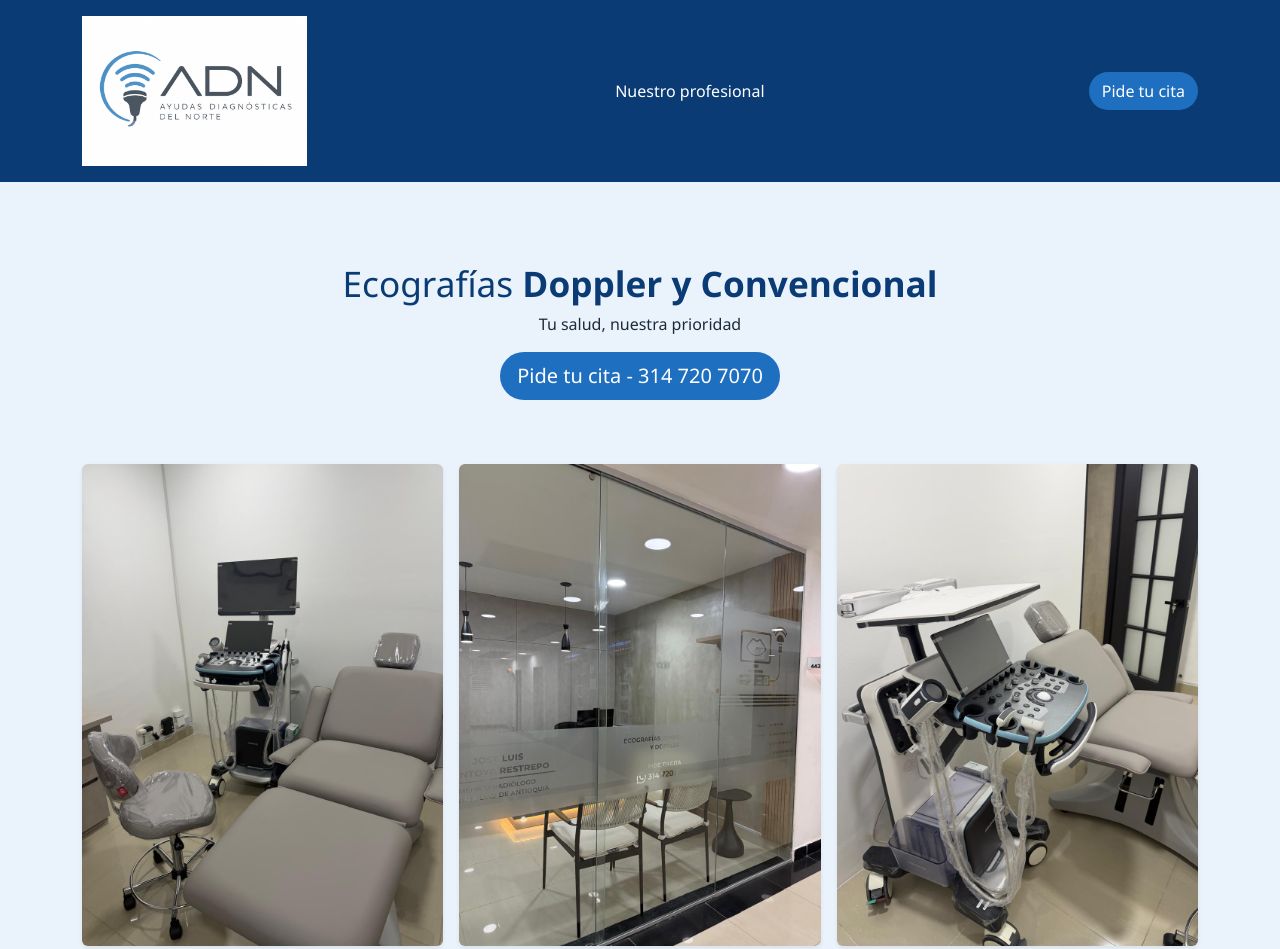
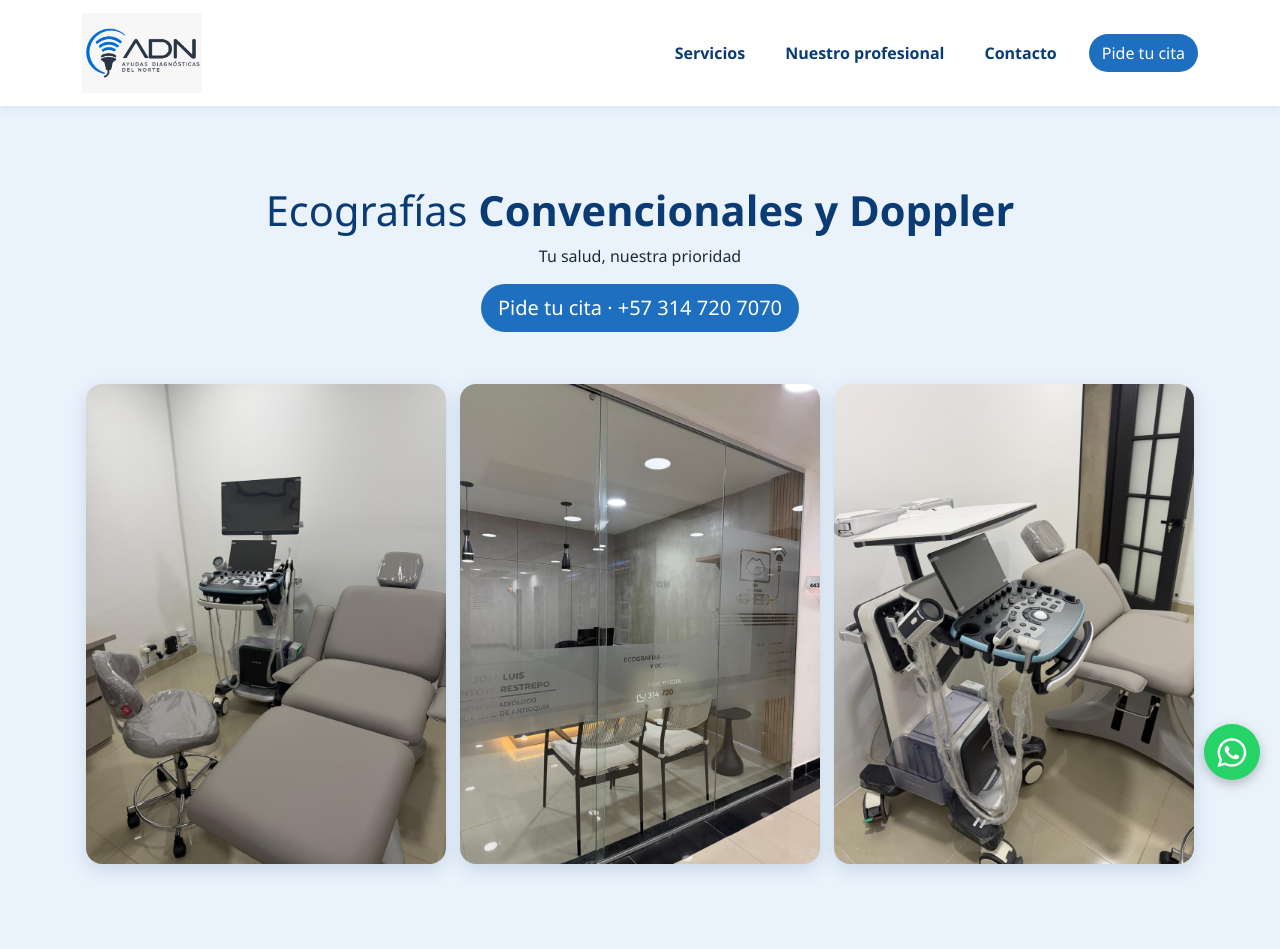
Before and after one commit to manujaramillo045-bit/adn-web2, a plain HTML site: page index.html in a window 1280 px wide. Shown: the top 949 px of the page. Drawn offline with nearby package versions, Linux system fonts and the light colour scheme.

Commit message:
pag web codigo actualizado

```diff
--- a/css/style.css
+++ b/css/style.css
@@ -4,78 +4,99 @@
     --azul-claro: #eaf3fc;
 }
 
-body
-{
+body {
     font-family: "Segoe UI", Arial, sans-serif;
     color: #1c2b3a;
 }
 
-.navbar-adn
-{
+/* Header nuevo (index.html) */
+.header-adn {
+    background: #ffffff;
+    box-shadow: 0 2px 10px rgba(11,59,117,.08);
+}
+
+    .header-adn .nav-link {
+        color: var(--azul-oscuro);
+        font-weight: 600;
+    }
+
+        .header-adn .nav-link:hover {
+            color: var(--azul-medio);
+        }
+
+.logo-adn {
+    height: 56px;
+    width: auto;
+}
+
+@media (min-width: 768px) {
+    .logo-adn {
+        height: 80px;
+    }
+}
+
+/* Header viejo (todavía usado en profesional.html, no tocar) */
+.navbar-adn {
     background: var(--azul-oscuro);
     color: #fff;
 }
 
-.marca
-{
+.marca {
     font-size: 1.6rem;
     font-weight: 700;
 }
 
-    .marca small
-    {
+    .marca small {
         font-size: .8rem;
         font-weight: 400;
         display: block;
     }
 
-.btn-adn
-{
+.btn-adn {
     background: var(--azul-medio);
     color: #fff;
     border-radius: 30px;
 }
 
-    .btn-adn:hover
-    {
-        background: #fff;
-        color: var(--azul-oscuro);
+    .btn-adn:hover {
+        background: var(--azul-oscuro);
+        color: #fff;
     }
 
-.hero
-{
+.hero {
+    padding: 48px 0;
     background: var(--azul-claro);
-    padding: 80px 0;
 }
 
-    .hero h1
-    {
-        color: var(--azul-oscuro);
-        font-size: 2.2rem;
+@media (min-width: 768px) {
+    .hero {
+        padding: 80px 0;
     }
+}
 
-footer
-{
+.hero h1 {
+    color: var(--azul-oscuro);
+    font-size: clamp(1.7rem, 5vw, 2.6rem);
+}
+
+footer {
     background: var(--azul-oscuro);
     color: #fff;
 }
 
-.titulo-seccion
-{
+.titulo-seccion {
     color: var(--azul-oscuro);
     font-weight: 700;
     margin-bottom: 40px;
 }
 
-.subtitulo
-{
+.subtitulo {
     color: var(--azul-medio);
     font-size: 1.3rem;
     margin-bottom: 16px;
 }
 
-.servicio-card
-{
+.servicio-card {
     background: var(--azul-claro);
     border-left: 5px solid var(--azul-medio);
     border-radius: 10px;
@@ -86,16 +107,81 @@ footer
     transition: transform .2s, box-shadow .2s;
 }
 
-    .servicio-card:hover
-    {
+    .servicio-card:hover {
         transform: translateY(-4px);
         box-shadow: 0 6px 14px rgba(11, 59, 117, .15);
     }
 
-.icono-contacto
-{
+    .servicio-card:active {
+        transform: scale(0.97);
+    }
+
+.icono-contacto {
     font-size: 2rem;
     color: var(--azul-medio);
     display: block;
     margin-bottom: 10px;
 }
+
+/* Galería de fotos (deslizable en celular) */
+.galeria {
+    display: flex;
+    gap: 14px;
+    overflow-x: auto;
+    scroll-snap-type: x mandatory;
+    padding: 4px 4px 12px;
+    scrollbar-width: none;
+}
+
+    .galeria::-webkit-scrollbar {
+        display: none;
+    }
+
+    .galeria img {
+        flex: 0 0 78%;
+        aspect-ratio: 3 / 4;
+        object-fit: cover;
+        border-radius: 16px;
+        scroll-snap-align: center;
+        box-shadow: 0 6px 18px rgba(11,59,117,.15);
+    }
+
+@media (min-width: 768px) {
+    .galeria {
+        display: grid;
+        grid-template-columns: repeat(3, 1fr);
+        overflow: visible;
+    }
+
+        .galeria img {
+            width: 100%;
+        }
+}
+
+/* Botón flotante de WhatsApp */
+.whatsapp-flotante {
+    position: fixed;
+    bottom: 20px;
+    right: 20px;
+    width: 56px;
+    height: 56px;
+    background: #25D366;
+    border-radius: 50%;
+    display: flex;
+    align-items: center;
+    justify-content: center;
+    color: #fff;
+    font-size: 1.8rem;
+    box-shadow: 0 4px 12px rgba(0,0,0,.25);
+    z-index: 999;
+    text-decoration: none;
+}
+
+    .whatsapp-flotante:hover {
+        background: #1ebc59;
+        color: #fff;
+    }
+
+img {
+    max-width: 100%;
+}
--- a/index.html
+++ b/index.html
@@ -3,7 +3,7 @@
 <head>
     <meta charset="UTF-8">
     <meta name="viewport" content="width=device-width, initial-scale=1">
-    <title>ADN - Ayudas Diagnósticas Del Norte | Ecografías Doppler y Convencional</title>
+    <title>ADN - Ayudas Diagnósticas Del Norte | Ecografías Convencionales y Doppler</title>
     <meta name="description" content="Ecografías Doppler y convencionales. Pide tu cita.">
     <link href="https://cdn.jsdelivr.net/npm/bootstrap@5.3.3/dist/css/bootstrap.min.css" rel="stylesheet">
     <link rel="stylesheet" href="css/style.css">
@@ -11,31 +11,42 @@
 </head>
 <body>
 
-    <header class="navbar-adn">
-        <div class="container d-flex justify-content-between align-items-center py-3">
-            <img src="img/logo3.jpeg" alt="Logo ADN" height="150">
-            <a href="profesional.html" class="text-white text-decoration-none me-3">Nuestro profesional</a>
+    <header class="header-adn sticky-top">
+        <nav class="navbar navbar-expand-md">
+            <div class="container">
+                <a class="navbar-brand" href="/">
+                    <img src="img/logo3.png" alt="Logo ADN" class="logo-adn">
+                </a>
+                <button class="navbar-toggler" type="button" data-bs-toggle="collapse" data-bs-target="#menuADN" aria-controls="menuADN" aria-expanded="false" aria-label="Abrir menú">
+                    <span class="navbar-toggler-icon"></span>
+                </button>
+                <div class="collapse navbar-collapse" id="menuADN">
+                    <ul class="navbar-nav ms-auto align-items-md-center gap-md-4">
+                        <li class="nav-item"><a class="nav-link" href="#servicios">Servicios</a></li>
+                        <li class="nav-item"><a class="nav-link" href="profesional.html">Nuestro profesional</a></li>
+                        <li class="nav-item"><a class="nav-link" href="#contacto">Contacto</a></li>
+                        <li class="nav-item mt-2 mt-md-0">
                             <a class="btn btn-adn" href="https://wa.me/573147207070?text=Hola%2C%20quiero%20agendar%20una%20cita%20en%20ADN">Pide tu cita</a>
+                        </li>
+                    </ul>
                 </div>
+            </div>
+        </nav>
     </header>
 
     <main>
         <section id="inicio" class="hero text-center">
             <div class="container">
-                <h1>Ecografías <strong>Doppler y Convencional</strong></h1>
+                <h1>Ecografías <strong>Convencionales y Doppler</strong></h1>
                 <p>Tu salud, nuestra prioridad</p>
-                <a class="btn btn-adn btn-lg" href="https://wa.me/573147207070?text=Hola%2C%20quiero%20agendar%20una%20cita%20en%20ADN">Pide tu cita - 314 720 7070</a>
-                <div class="row g-3 mt-5 justify-content-center">
-                    <div class="col-6 col-md-4">
-                        <img src="img/consultorio.jpeg" class="img-fluid rounded shadow-sm" alt="Consultorio ADN">
+                <a class="btn btn-adn btn-lg" href="https://wa.me/573147207070?text=Hola%2C%20quiero%20agendar%20una%20cita%20en%20ADN">Pide tu cita · +57 314 720 7070</a>
+
+                <div class="galeria mt-5">
+                    <img src="img/consultorio.jpeg" alt="Consultorio ADN" loading="lazy">
+                    <img src="img/consultorio3.jpeg" alt="Sala de espera ADN" loading="lazy">
+                    <img src="img/consultorio2.jpeg" alt="Equipo de ecografía ADN" loading="lazy">
                 </div>
-                    <div class="col-6 col-md-4">
-                        <img src="img/consultorio3.jpeg" class="img-fluid rounded shadow-sm" alt="Sala de espera ADN">
-                    </div>
-                    <div class="col-6 col-md-4">
-                        <img src="img/consultorio2.jpeg" class="img-fluid rounded shadow-sm" alt="Equipo de ecografía ADN">
-                    </div>
-                </div>
+                <p class="d-md-none text-center" style="color:#7a879a; font-size:.85rem;">Desliza para ver más →</p>
             </div>
         </section>
 
@@ -93,44 +104,41 @@
             </div>
         </section>
 
-
-
         <section id="contacto" class="py-5 bg-light">
             <div class="container">
                 <h2 class="titulo-seccion text-center">Contáctanos</h2>
 
                 <div class="row g-4 justify-content-center text-center">
-                    <div class="col-md-3">
+                    <div class="col-12 col-sm-6 col-md-3">
                         <i class="bi bi-geo-alt-fill icono-contacto"></i>
                         <p><strong>Dirección</strong><br>Diagonal 55 # 37-41<br>Centro Comercial Estación Niquía, local 443</p>
                     </div>
+                    <div class="col-12 col-sm-6 col-md-3">
+                        <i class="bi bi-clock-fill icono-contacto"></i>
+                        <p><strong>Horario</strong><br>Lunes a viernes: 8am - 5pm<br>Sábado: 8am - 1pm</p>
+                    </div>
+                    <div class="col-12 col-sm-6 col-md-3">
+                        <i class="bi bi-telephone-fill icono-contacto"></i>
+                        <p><strong>Teléfono</strong><br><a href="tel:+573147207070" class="text-decoration-none" style="color:inherit;">+57 314 720 7070</a></p>
+                    </div>
+                    <div class="col-12 col-sm-6 col-md-3">
+                        <i class="bi bi-envelope-fill icono-contacto"></i>
+                        <p><strong>Correo</strong><br><a href="mailto:ecoadn01@gmail.com" class="text-decoration-none" style="color:inherit;">ecoadn01@gmail.com</a></p>
+                    </div>
+                </div>
 
-                    <div class="row justify-content-center text-center mt-4">
+                <div class="row justify-content-center text-center mt-4 gap-4">
                     <div class="col-auto">
                         <a href="https://www.instagram.com/adn.ecografias" target="_blank" class="text-decoration-none d-block" style="color: var(--azul-medio);">
                             <i class="bi bi-instagram" style="font-size: 1.8rem;"></i>
                             <p class="mb-0 mt-1" style="color: var(--azul-oscuro); font-weight: 600;">@adn.ecografias</p>
                         </a>
                     </div>
-                        <div class="col-auto ms-4">
+                    <div class="col-auto">
                         <a href="https://www.tiktok.com/@adn.ecografias" target="_blank" class="text-decoration-none d-block" style="color: var(--azul-medio);">
                             <i class="bi bi-tiktok" style="font-size: 1.8rem;"></i>
-                                <p class="mb-0 mt-1" style="color: var(--azul-oscuro); font-weight: 600;">@adn.ecografias</p>
+                            <p class="mb-0 mt-1" style="color: var(--azul-oscuro); font-weight: 600;">@adn.ecografías</p>
                         </a>
-                        </div>
-                    </div>
-
-                    <div class="col-md-3">
-                        <i class="bi bi-clock-fill icono-contacto"></i>
-                        <p><strong>Horario</strong><br>Lunes a viernes: 8am - 5pm<br>Sábado: 8am - 1pm</p>
-                    </div>
-                    <div class="col-md-3">
-                        <i class="bi bi-telephone-fill icono-contacto"></i>
-                        <p><strong>Teléfono</strong><br>314 720 7070</p>
-                    </div>
-                    <div class="col-md-3">
-                        <i class="bi bi-envelope-fill icono-contacto"></i>
-                        <p><strong>Correo</strong><br><a href="mailto:ecoadn01@gmail.com" class="text-decoration-none">ecoadn01@gmail.com</a></p>
                     </div>
                 </div>
 
@@ -140,7 +148,6 @@
 
             </div>
         </section>
-
 
         <div class="modal fade" id="modalServicio" tabindex="-1">
             <div class="modal-dialog modal-dialog-centered">
@@ -161,6 +168,9 @@
 
     </main>
 
+    <a href="https://wa.me/573147207070?text=Hola%2C%20quiero%20agendar%20una%20cita%20en%20ADN" class="whatsapp-flotante" target="_blank" aria-label="Escríbenos por WhatsApp">
+        <i class="bi bi-whatsapp"></i>
+    </a>
 
     <footer class="text-center py-3">
         <p class="mb-0">Tu salud, nuestra prioridad</p>
```
Also changed, not shown: img/logo3.jpeg (deleted), img/logo3.png (added), 1 other file. Lines whose indentation alone changed are shown as unchanged.
